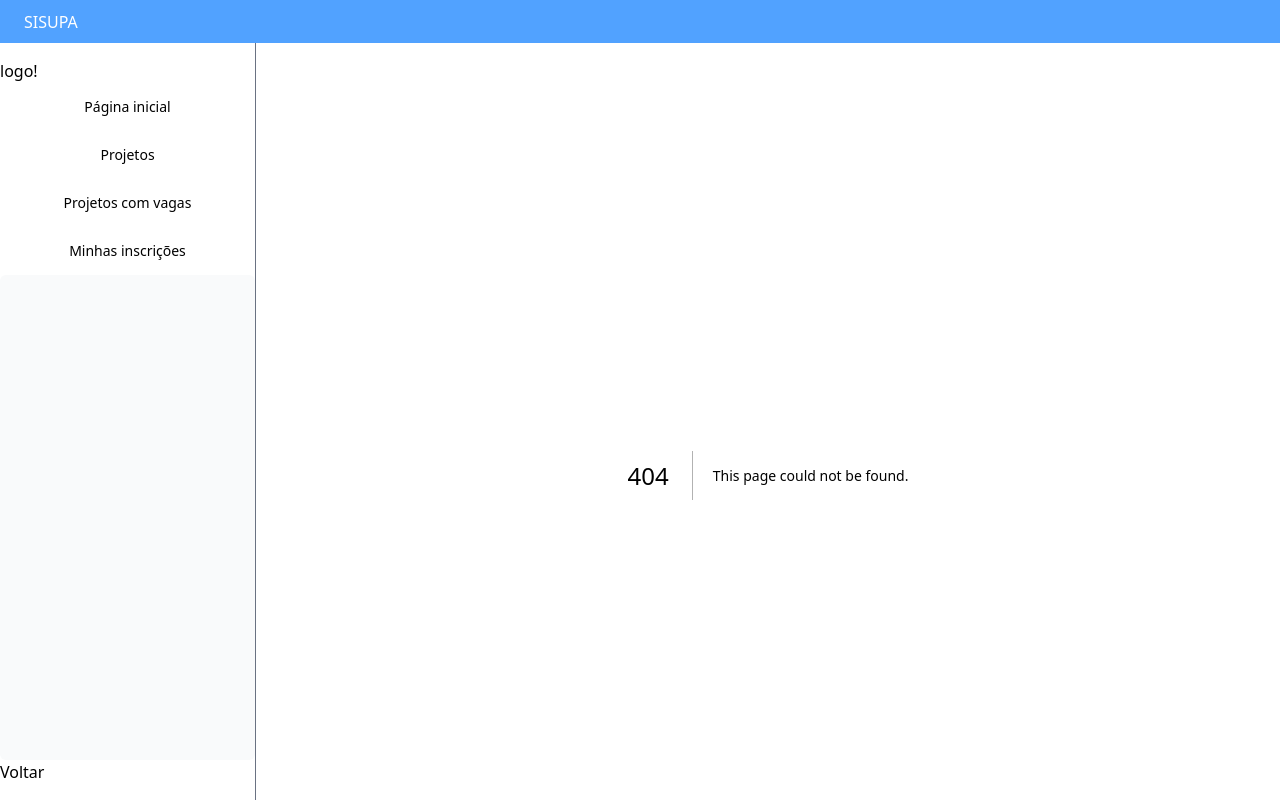
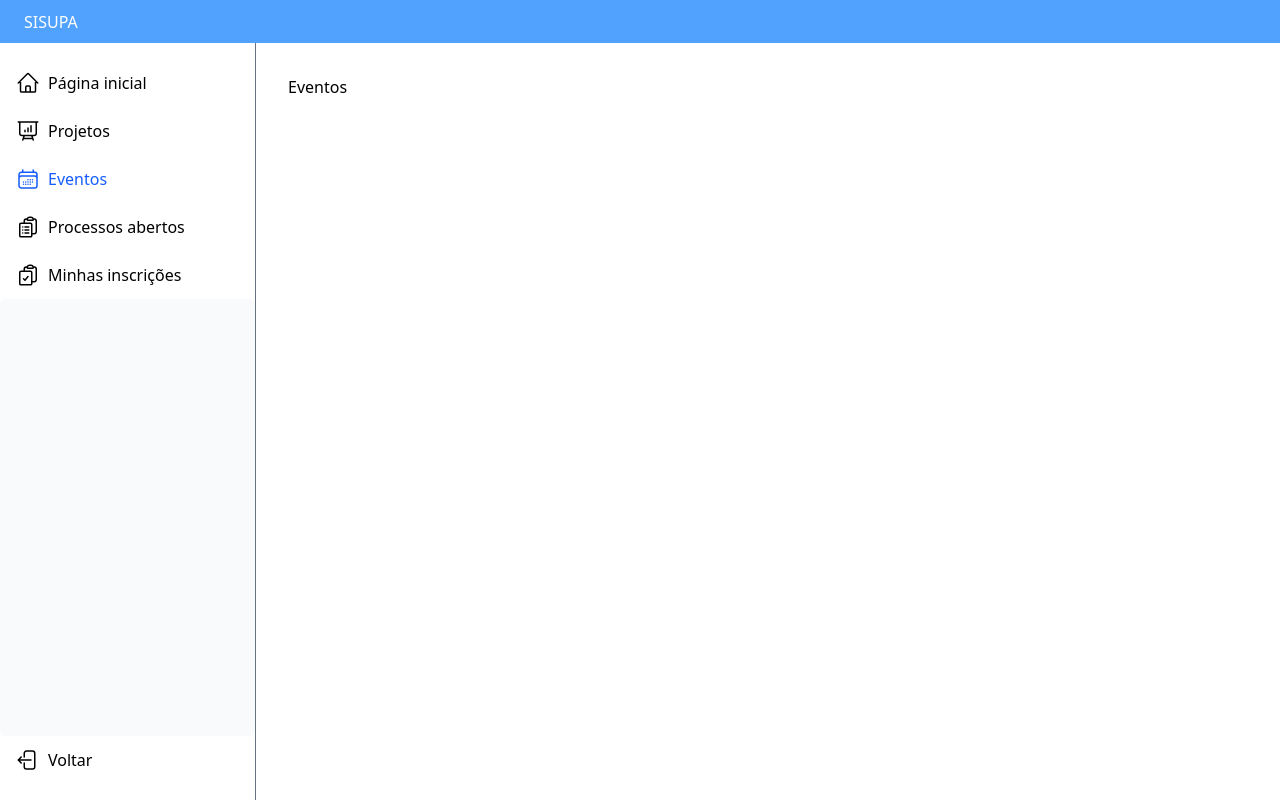
Before and after one commit to Brugo24/SISUPA, a Next.js app: page /eventos in a window 1280 px wide. Before the commit this address had no page. Built offline with nearby package versions, Linux system fonts and the light colour scheme.

Commit message:
Ícones na barra lateral

```diff
--- /dev/null
+++ b/app/eventos/page.tsx
@@ -0,0 +1,5 @@
+export default function Eventos(){
+    return(
+        <div>Eventos</div>
+    )
+}
--- a/app/ui/nav-links.tsx
+++ b/app/ui/nav-links.tsx
@@ -3,12 +3,20 @@
 import Link from "next/link";
 import { usePathname } from "next/navigation";
 import clsx from "clsx";
+import {
+    PresentationChartBarIcon,
+    CalendarDaysIcon,
+    ClipboardDocumentCheckIcon,
+    ClipboardDocumentListIcon,
+    HomeIcon
+} from "@heroicons/react/24/outline";
 
 const links = [
-    {name:'Página inicial', href: '/inicial'},
-    {name:'Projetos', href: '/projetos'},
-    {name:'Projetos com vagas', href: '/vagas'},
-    {name:'Minhas inscrições', href: '/inscricoes'}
+    {name:'Página inicial', href: '/inicial', icon: HomeIcon},
+    {name:'Projetos', href: '/projetos', icon: PresentationChartBarIcon},
+    {name:'Eventos', href: '/eventos', icon: CalendarDaysIcon},
+    {name:'Processos abertos', href: '/vagas', icon: ClipboardDocumentListIcon},
+    {name:'Minhas inscrições', href: '/inscricoes', icon: ClipboardDocumentCheckIcon}
 ];
 
 export default function NavLinks(){
@@ -16,15 +24,17 @@ export default function NavLinks(){
     return (
         <>
             {links.map((link) => {
+                const LinkIcon = link.icon
                 return(
                     <Link
                         key={link.name}
                         href={link.href}
-                        className={clsx('flex h-12 items-center justify-center text-sm font-medium hover:bg-sky-100',
+                        className={clsx('flex h-12 items-center text-base font-medium hover:bg-sky-100 pl-4',
                             {'bg-sky-100, text-blue-600': pathname === link.href}
                         )}
                     >
-                        <p>{link.name}</p>
+                        <LinkIcon className="w-6"/>
+                        <p className="ml-2">{link.name}</p>
                     </Link>
                 );
             })}
--- a/app/ui/sidenav.tsx
+++ b/app/ui/sidenav.tsx
@@ -3,15 +3,18 @@
 import Link from "next/link";
 import NavLinks from "./nav-links";
 import { redirect } from "next/dist/server/api-utils";
+import { ArrowLeftStartOnRectangleIcon } from "@heroicons/react/24/outline";
 
 export default function SideNav(){
     return(
         <div className="flex h-full flex-col py-4 border-gray-500 border-r">
-            <p>logo!</p>
-            <div className="flex grow flex-col justify-between ">
+            <div className="flex grow flex-col justify-between">
                 <NavLinks />
                 <div className="hidden h-auto w-full grow rounded-md bg-gray-50 md:block"></div>
-                <p>Voltar</p>
+                <div className="flex h-12 items-center text-base font-medium hover:bg-sky-100 pl-4">
+                    <ArrowLeftStartOnRectangleIcon  className="w-6"/>
+                    <p className="ml-2">Voltar</p>
+                </div>
             </div>
         </div>
 
```
